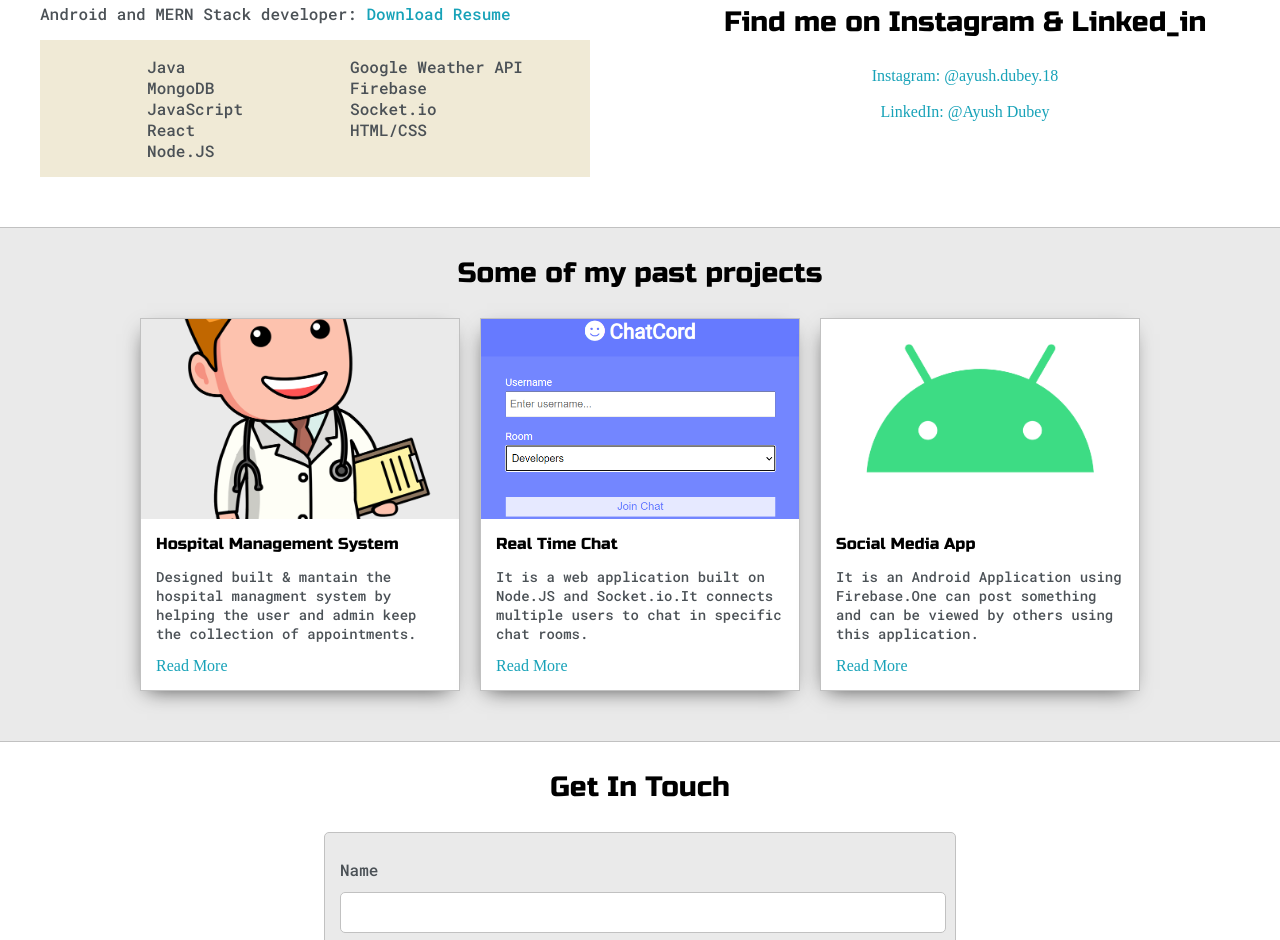
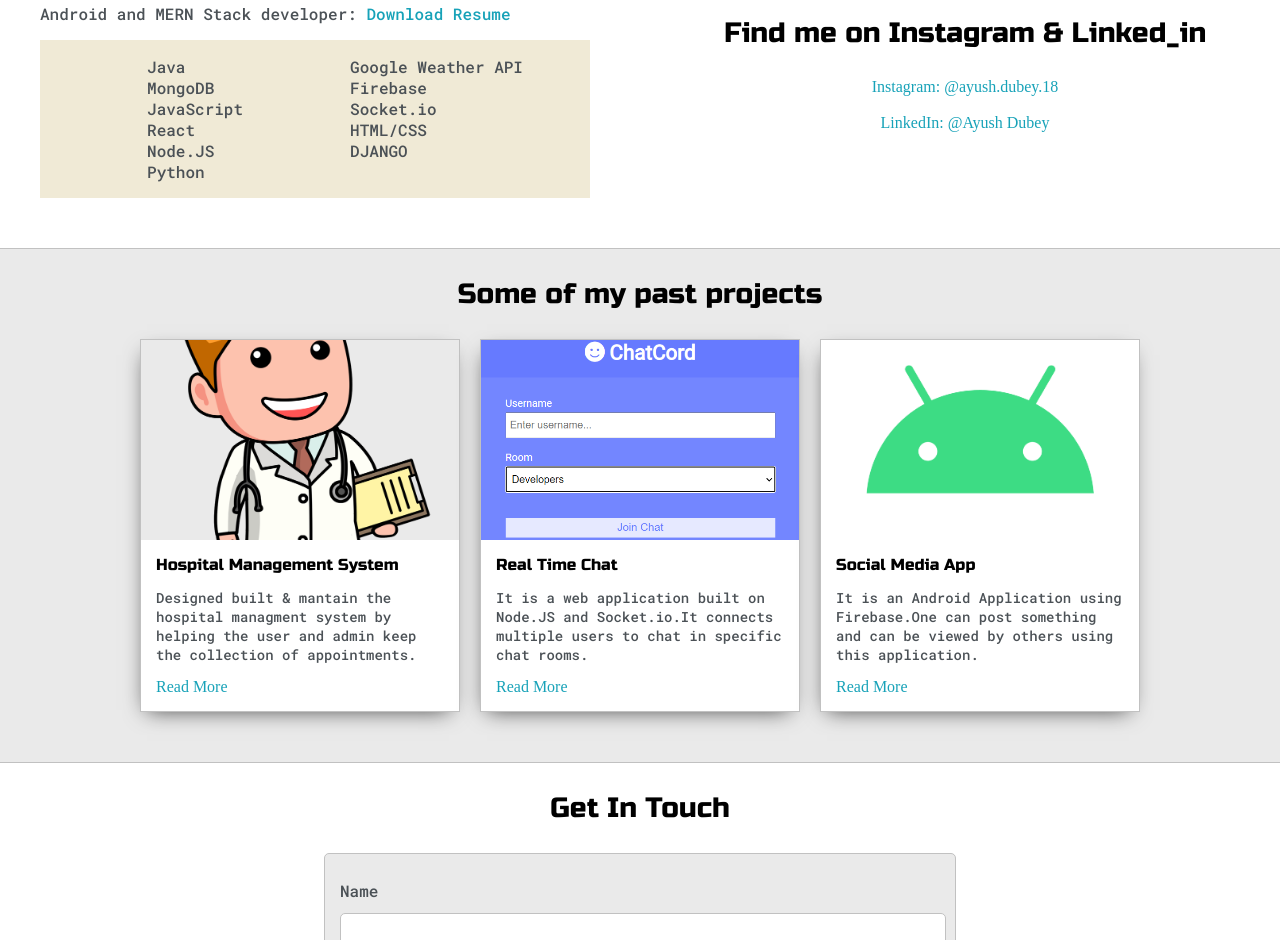
Before and after one commit to AyushDubey-maker/Portfolio-Website, a website: page views/index.html in a window 1280 px wide. Shown: the part 1192-2132 px from the top of the page. Drawn offline with Linux system fonts and the light colour scheme.

Commit message:
Update index.html

```diff
--- a/views/index.html
+++ b/views/index.html
@@ -84,6 +84,7 @@
 							<li>JavaScript</li>
 							<li>React</li>
 							<li>Node.JS</li>
+							<li>Python</li>
 						</ul>
 
 						<ul>
@@ -91,6 +92,7 @@
 							<li>Firebase</li>
 							<li>Socket.io</li>
 							<li>HTML/CSS</li>
+							<li>DJANGO</li>
 						</ul>
 
 					</div>
```
